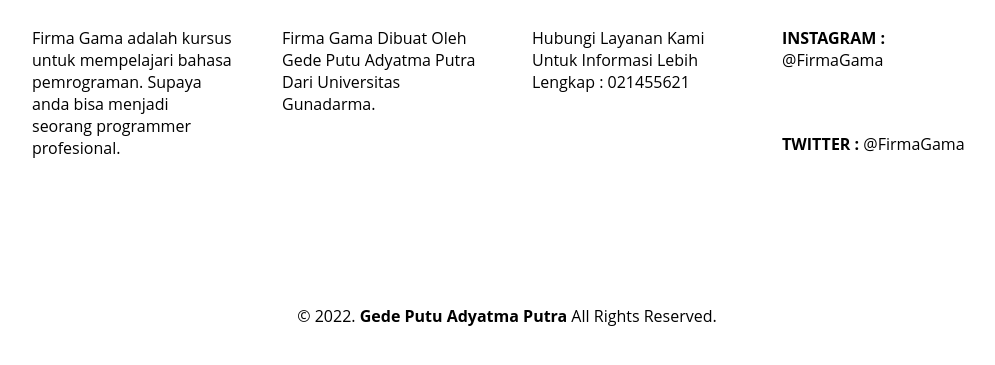
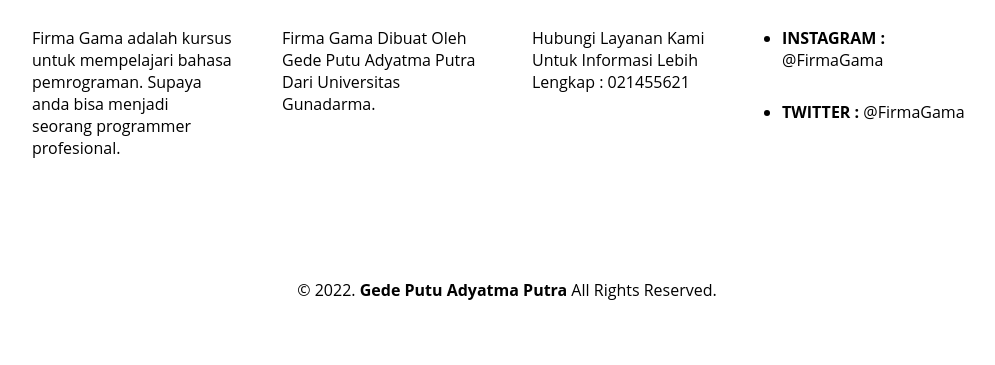
Before and after one commit to gedeputuadyatmaputra/website-html, a plain HTML site: page index.html in a window 1280 px wide. Shown: the part 2521-2886 px from the top of the page, without its empty margins (133-1128 px from the left). Drawn offline with Linux system fonts and the light colour scheme.

Commit message:
Update index.html

```diff
--- a/index.html
+++ b/index.html
@@ -127,9 +127,10 @@
 				</div>
 				<div class="footer-section">
 					<h3>Social</h3>
-					<p><b>INSTAGRAM : </b> @FirmaGama </p>
-					<br>
-					<p><b>TWITTER   : </b> @FirmaGama <p>
+					<ul>
+						<li><p><b>INSTAGRAM : </b> @FirmaGama </p></li>
+						<li><p><b>TWITTER   : </b> @FirmaGama <p></li>
+					</ul>
 				</div>
 			</div>
 		</div>
```
